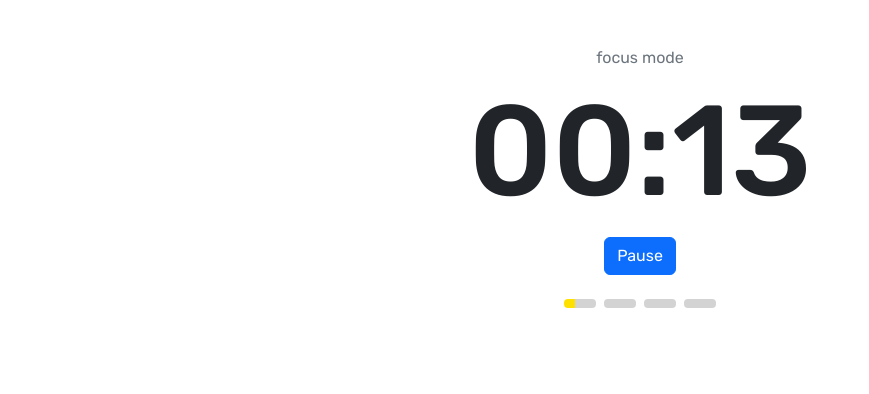
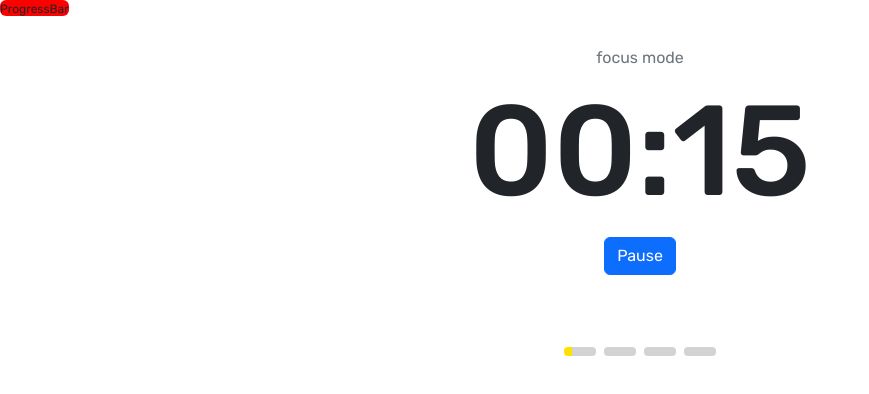
Before and after one commit to sunnyxtian/timer-app, a React (Create React App) app in the folder timer-app-react/: page / in a window 1280 px wide. Shown: the top 394 px of the page, without its empty margins (0-869 px from the left). Built offline with nearby package versions, Linux system fonts and the light colour scheme.

Commit message:
wrote a pseudo code plan for implementing a progress bar

```diff
--- a/timer-app-react/src/App.css
+++ b/timer-app-react/src/App.css
@@ -7,5 +7,4 @@
 body {
   text-align: center;
   margin: auto;
-  max-width: 95%;
 }
--- a/timer-app-react/src/App.js
+++ b/timer-app-react/src/App.js
@@ -9,7 +9,6 @@ import React, { useState } from 'react';
 
 import './App.css';
 import Timer from './components/Timer.js';
-import NavBar from './components/NavBar.js';
 import Settings from './components/Settings.js';
 
 function App() {
@@ -62,7 +61,6 @@ function App() {
 
   return (
     <div className="App">
-      <NavBar/>
       <Routes>
         <Route path="" element={<Timer currentInterval={currInterval} totalIntervals={totalIntervals}
           breakLengthMins={breakLengthMins} focusLengthMins={focusLengthMins}
--- /dev/null
+++ b/timer-app-react/src/components-styling/Progress.css
@@ -0,0 +1,5 @@
+.progress {
+  z-index: -100;
+  position: fixed;
+  background-color: red;
+}
--- /dev/null
+++ b/timer-app-react/src/components-styling/Timer.css
@@ -0,0 +1,6 @@
+/** Controls the timer layout */
+
+
+.main-timer h1 {
+  font-size: 8rem;
+}
--- a/timer-app-react/src/components/IntervalIndicator.js
+++ b/timer-app-react/src/components/IntervalIndicator.js
@@ -1,4 +1,4 @@
-import '../componentsCSS/Indicator.css';
+import '../components-styling/Indicator.css';
 
 function IntervalIndicator(props) {
   // Props parameters
--- a/timer-app-react/src/components/NavBar.js
+++ /dev/null
@@ -1,11 +0,0 @@
-function NavBar () {
-  return (
-    <div>
-      <header className="mt-5">
-        {/* <h1>Simple Timer Company &#169;	</h1> */}
-      </header>
-    </div>
-  )
-}
-
-export default NavBar;
--- /dev/null
+++ b/timer-app-react/src/components/ProgressBar.js
@@ -0,0 +1,29 @@
+import "../components-styling/Progress.css"
+
+function ProgressBar (props) {
+  // save props
+
+  // define a variable that is an svg block
+    // inside, add the Progress Path element.
+
+  return (
+    <div className="progress">
+      <p>ProgressBar</p>
+      {/** Insert the svg here */}
+    </div>
+  )
+}
+
+function ProgressPath () {
+
+  // functions that control a path element
+    // - start progress function
+    // - increment progress by repositioning path
+      // at every corner (should be the length of the perimeter up to the corner),
+      // reorient the path
+    // - stop progress???
+
+  // return the path element
+}
+
+export default ProgressBar;
--- a/timer-app-react/src/components/Timer.js
+++ b/timer-app-react/src/components/Timer.js
@@ -1,7 +1,8 @@
 import React, { useState, useEffect, useRef, useCallback } from 'react';
 import Button from 'react-bootstrap/Button';
 import IntervalIndicator from './IntervalIndicator';
-import '../componentsCSS/Timer.css';
+import ProgressBar from './ProgressBar';
+import '../components-styling/Timer.css';
 
 // For sunny
 const Timer = (props) => {
@@ -138,7 +139,10 @@ const Timer = (props) => {
 
     return (
         <div>
-            <div>
+            <section>
+                <ProgressBar />
+            </section>
+            <div className="main-timer py-5">
                 <h3 className="fs-6 text-secondary fw-normal">{focusOrBreakMode + " mode"}</h3>
                 <h1 className="fw-medium">{timer}</h1>
                 {/* <Button onClick={onClickReset}>Reset</Button> */}
--- a/timer-app-react/src/componentsCSS/Timer.css
+++ /dev/null
@@ -1,4 +0,0 @@
-/** Controls the main timer */
-h1 {
-  font-size: 8rem;
-}
```
Also changed, not shown: timer-app-react/src/components-styling/Indicator.css (renamed from timer-app-react/src/componentsCSS/Indicator.css).
